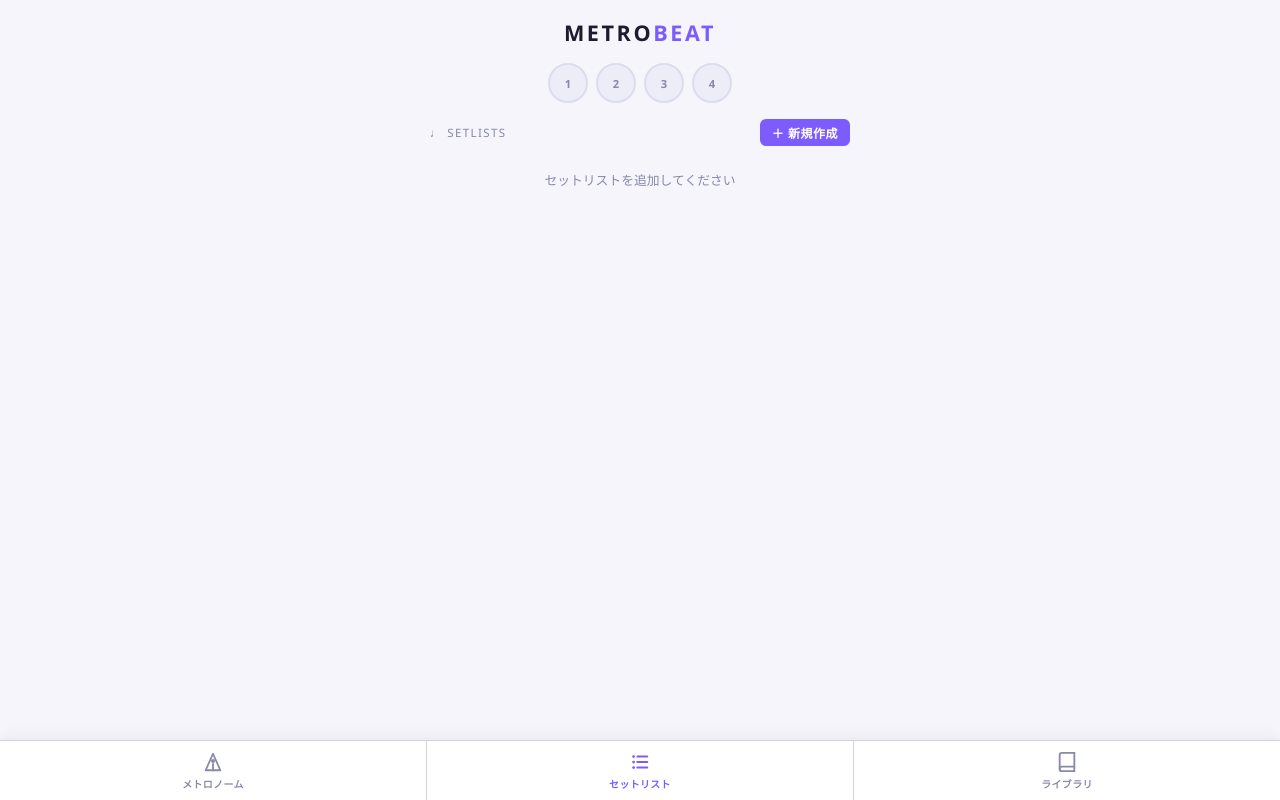
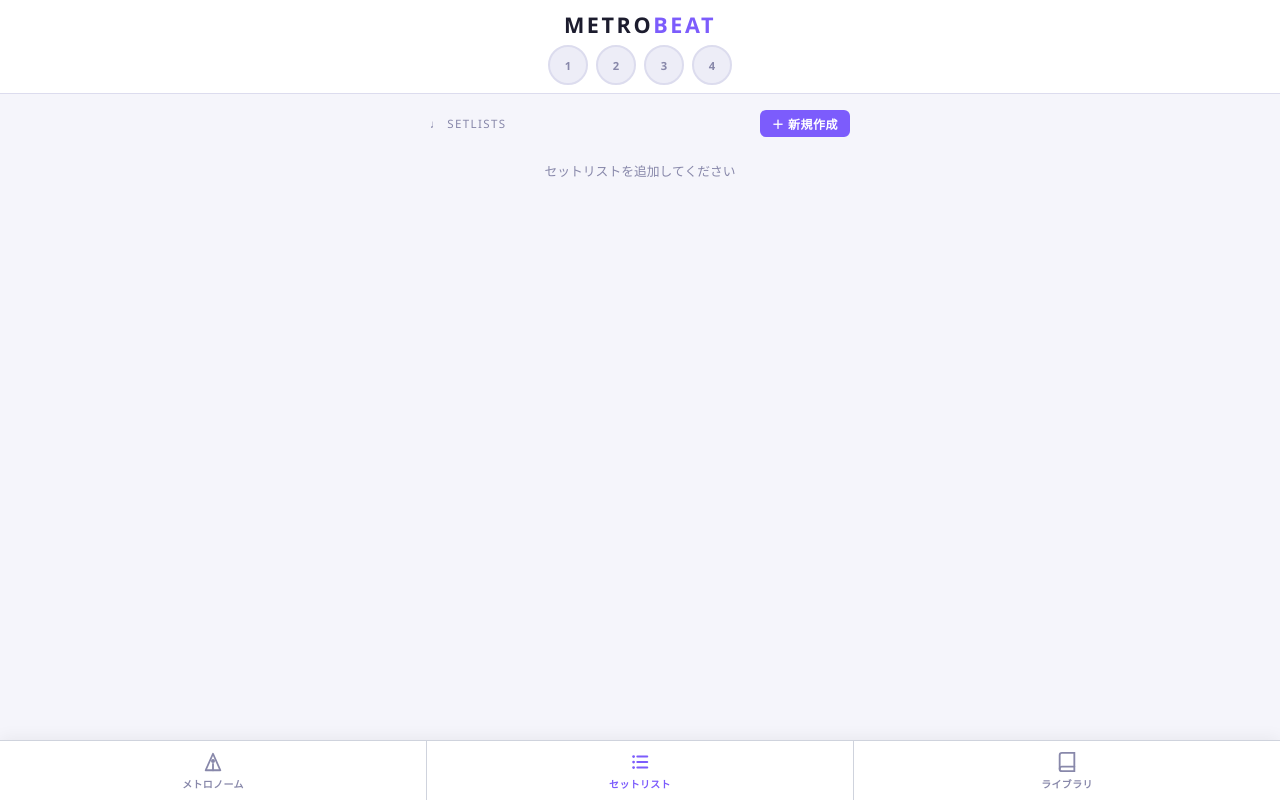
Before and after one commit to ryogy-labs/advanced-metronome-app, a website built with Vite: page index.html in a window 1280 px wide. Both pictures are taken after a click on the button "セットリスト". Built offline with nearby package versions, Linux system fonts and the light colour scheme.

Commit message:
Split setlist/library into top section and scroll body

```diff
--- a/index.html
+++ b/index.html
@@ -131,11 +131,13 @@
 
 <!-- ── View: Setlist ── -->
 <div class="view" id="viewSetlist">
+  <div class="view-top-section">
     <h1 class="view-title">Metro<span>Beat</span></h1>
-
     <!-- Beat indicator (mirrors metronome tab) -->
     <div class="beat-row sl-beat-row" id="beatRowSetlist"></div>
+  </div>
 
+  <div class="view-body">
     <!-- Now Playing banner -->
     <div class="now-playing" id="nowPlaying" style="display:none">
       <span class="np-icon">▶</span>
@@ -201,12 +203,16 @@
         </div>
       </section>
     </div>
+  </div>
 
 </div><!-- /viewSetlist -->
 
 <!-- ── View: Library ── -->
 <div class="view" id="viewLibrary">
+  <div class="view-top-section">
     <h1 class="view-title">Metro<span>Beat</span></h1>
+  </div>
+  <div class="view-body">
     <section class="setlist-section setlist-full">
       <div class="setlist-header">
         <span class="card-label">♩ 曲ライブラリ</span>
@@ -224,6 +230,7 @@
         </div>
       </div>
     </section>
+  </div>
 </div><!-- /viewLibrary -->
 
 <!-- ── Bottom Nav ── -->
--- a/src/style.css
+++ b/src/style.css
@@ -58,13 +58,33 @@ body {
   overflow: hidden;
 }
 
-/* Setlist / Library views: scrollable */
+/* Setlist / Library views */
 #viewSetlist.active,
 #viewLibrary.active {
   display: flex;
   flex: 1;
   min-height: 0;
+  overflow: hidden;
+  flex-direction: column;
+  align-items: stretch;
+}
+
+.view-top-section {
+  flex-shrink: 0;
+  display: flex;
+  flex-direction: column;
+  align-items: center;
+  gap: 6px;
+  padding: 10px 16px 8px;
+  background: var(--surface);
+  border-bottom: 1px solid var(--border);
+}
+
+.view-body {
+  flex: 1;
+  min-height: 0;
   overflow-y: auto;
+  display: flex;
   flex-direction: column;
   align-items: center;
   gap: 16px;
@@ -95,7 +115,7 @@ h1 span { color: var(--accent); }
 .view-title {
   width: 100%;
   text-align: center;
-  margin-top: 2px;
+  margin-top: 0;
 }
 
 /* ── Beat Indicator ── */
```
Lines whose indentation alone changed are shown as unchanged.
